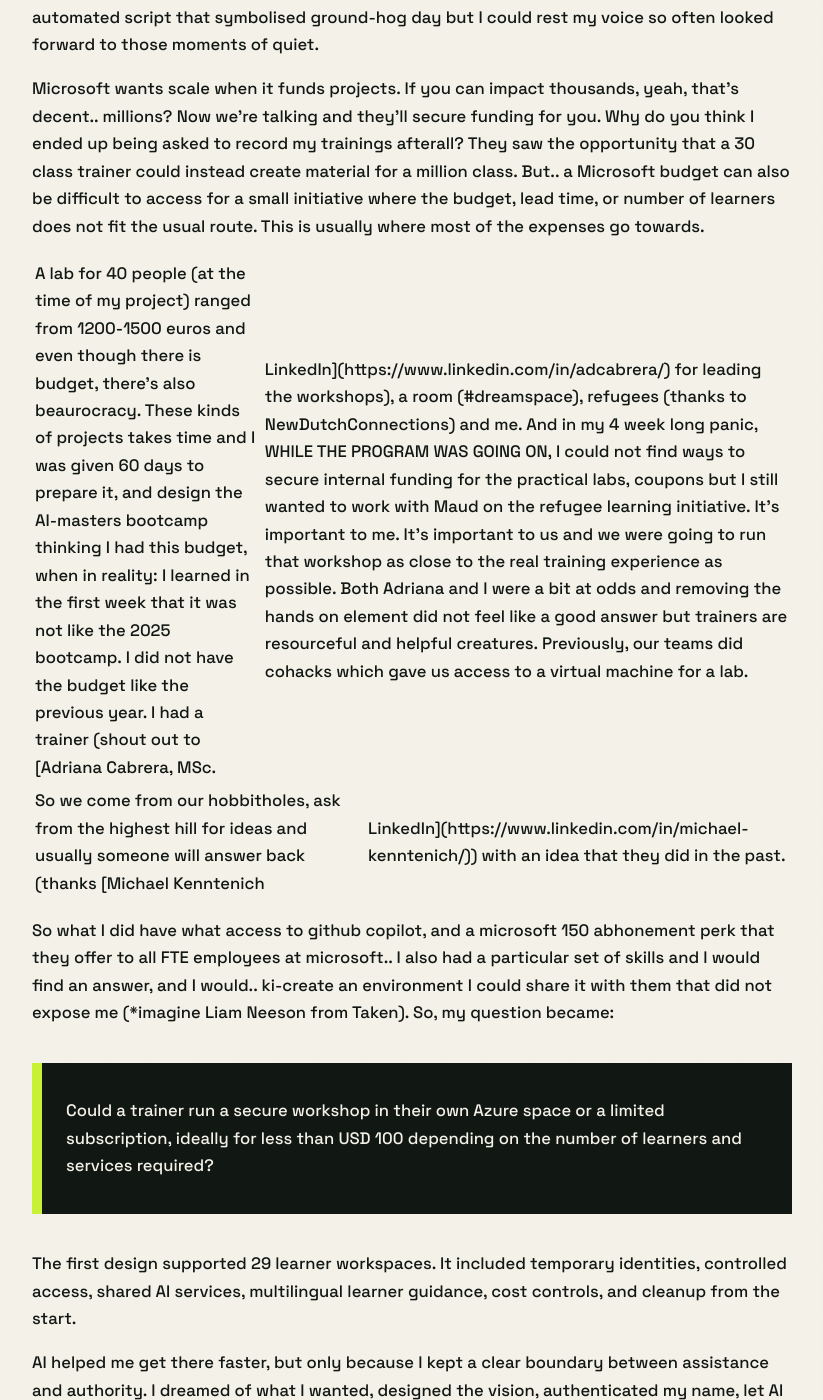
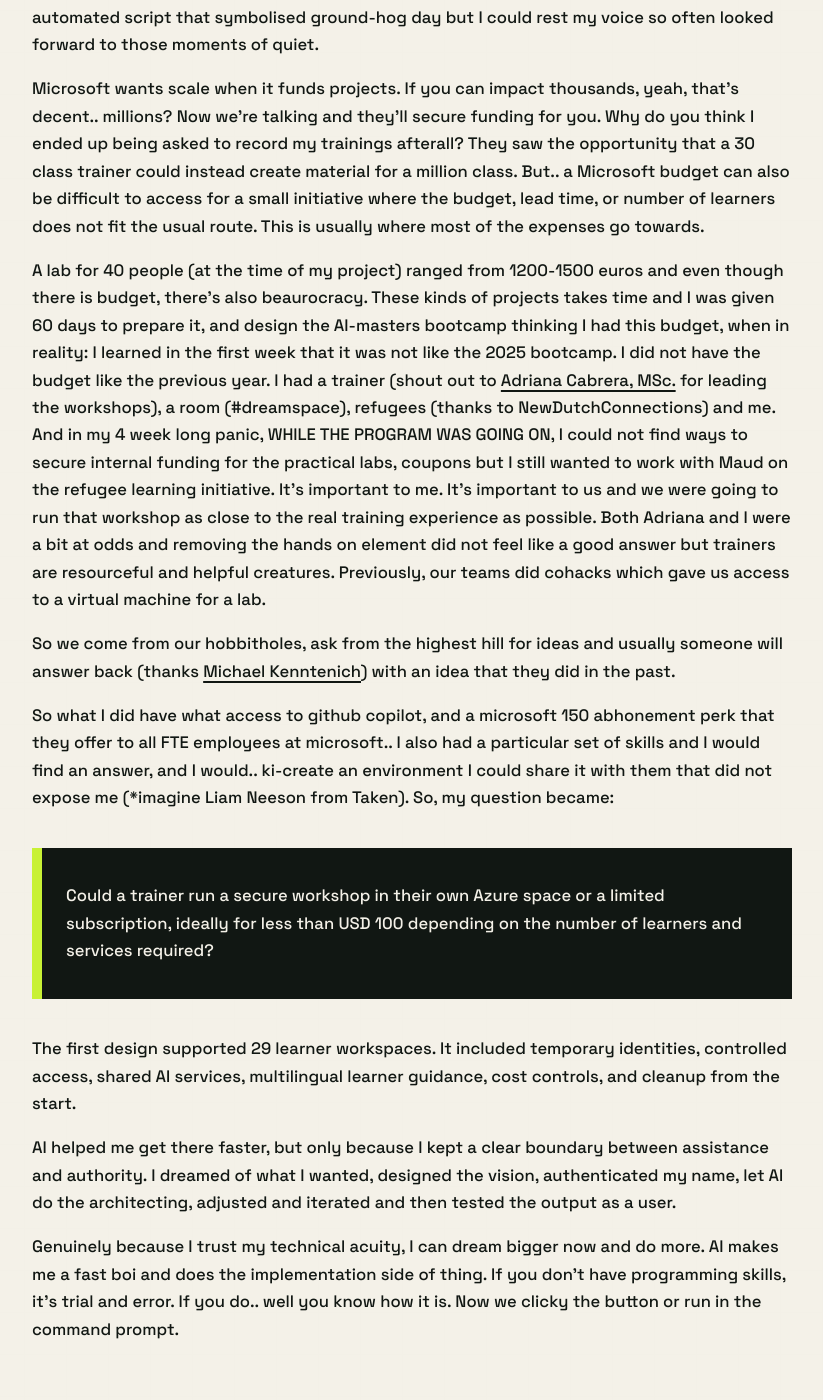
Before and after one commit to VEshelbyMTT/today-ai-learned, a Jekyll site: the page built from articles/2026/09/making-ai-my-implementation-minion.md, in a window 1280 px wide and 1400 px high, scrolled down 1544 px. Shown: the whole window, without its empty margins (228-1051 px from the left). Built offline with Jekyll 4.4.1, drawn with Linux system fonts in a browser that asks for light colours; some of the changed text lies outside the part shown.

Commit message:
Fix article links and remove footer slogan
Remove pipe characters that Jekyll treated as table separators and replace the generated-sounding footer with a plain byline.

Co-authored-by: Copilot <223556219+Copilot@users.noreply.github.com>

```diff
--- a/_layouts/default.html
+++ b/_layouts/default.html
@@ -29,8 +29,7 @@
     </main>
 
     <footer class="site-footer">
-      <p>AI helped. Victoria decided.</p>
-      <p>Victoria Eshelby</p>
+      <p>Written by Victoria Eshelby.</p>
     </footer>
   </body>
 </html>
--- a/articles/2026/09/making-ai-my-implementation-minion.md
+++ b/articles/2026/09/making-ai-my-implementation-minion.md
@@ -27,9 +27,9 @@ As a Microsoft technical trainer, I have used hosted lab platforms such as Skill
 
 Microsoft wants scale when it funds projects. If you can impact thousands, yeah, that's decent.. millions? Now we're talking and they'll secure funding for you. Why do you think I ended up being asked to record my trainings afterall? They saw the opportunity that a 30 class trainer could instead create material for a million class. But..  a Microsoft budget can also be difficult to access for a small initiative where the budget, lead time, or number of learners does not fit the usual route. This is usually where most of the expenses go towards.
 
-A lab for 40 people (at the time of my project) ranged from 1200-1500 euros and even though there is budget, there's also beaurocracy.  These kinds of projects takes time and I was given 60 days to prepare it, and design the AI-masters bootcamp thinking I had this budget, when in reality: I learned in the first week that it was not like the 2025 bootcamp. I did not have the budget like the previous year. I had a trainer (shout out to [Adriana Cabrera, MSc. | LinkedIn](https://www.linkedin.com/in/adcabrera/) for leading the workshops), a room (#dreamspace), refugees (thanks to NewDutchConnections) and me. And in my 4 week long panic, WHILE THE PROGRAM WAS GOING ON, I could not find ways to secure internal funding for the practical labs, coupons but I still wanted to work with Maud on the refugee learning initiative. It's important to me. It's important to us and we were going to run that workshop as close to the real training experience as possible. Both Adriana and I were a bit at odds and removing the hands on element did not feel like a good answer but trainers are resourceful and helpful creatures. Previously, our teams did cohacks which gave us access to a virtual machine for a lab.
+A lab for 40 people (at the time of my project) ranged from 1200-1500 euros and even though there is budget, there's also beaurocracy.  These kinds of projects takes time and I was given 60 days to prepare it, and design the AI-masters bootcamp thinking I had this budget, when in reality: I learned in the first week that it was not like the 2025 bootcamp. I did not have the budget like the previous year. I had a trainer (shout out to [Adriana Cabrera, MSc.](https://www.linkedin.com/in/adcabrera/) for leading the workshops), a room (#dreamspace), refugees (thanks to NewDutchConnections) and me. And in my 4 week long panic, WHILE THE PROGRAM WAS GOING ON, I could not find ways to secure internal funding for the practical labs, coupons but I still wanted to work with Maud on the refugee learning initiative. It's important to me. It's important to us and we were going to run that workshop as close to the real training experience as possible. Both Adriana and I were a bit at odds and removing the hands on element did not feel like a good answer but trainers are resourceful and helpful creatures. Previously, our teams did cohacks which gave us access to a virtual machine for a lab.
 
-So we come from our hobbitholes, ask from the highest hill for ideas and usually someone will answer back (thanks [Michael Kenntenich | LinkedIn](https://www.linkedin.com/in/michael-kenntenich/)) with an idea that they did in the past.
+So we come from our hobbitholes, ask from the highest hill for ideas and usually someone will answer back (thanks [Michael Kenntenich](https://www.linkedin.com/in/michael-kenntenich/)) with an idea that they did in the past.
 
 So what I did have what access to github copilot, and a microsoft 150 abhonement perk that they offer to all FTE employees at microsoft.. I also had a particular set of skills and I would find an answer, and I would.. ki-create an environment I could share it with them that did not expose me (*imagine Liam Neeson from Taken). So, my question became:
 
```
